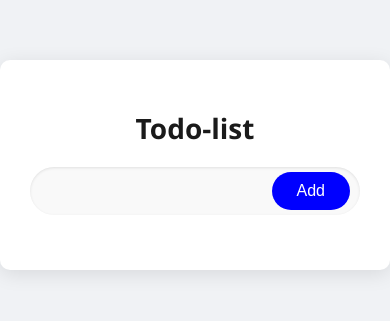
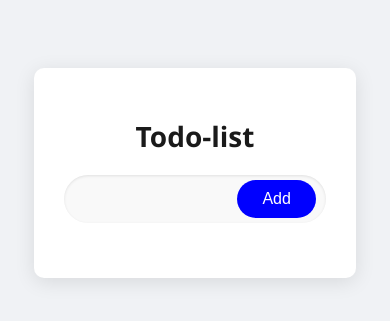
Before and after one commit to Tial0011/todolistweb, a plain HTML site: page index.html in a window 390 px wide. Shown: the part 257-578 px from the top of the page. Drawn offline with Linux system fonts and the light colour scheme.

Commit message:
i made it mobile responsive and added del btn

```diff
--- a/index.css
+++ b/index.css
@@ -5,7 +5,6 @@ body {
   justify-content: center;
   align-items: center;
   min-height: 100vh;
-  margin: 0;
   color: #333;
 }
 
@@ -14,7 +13,8 @@ body {
   padding: 30px;
   border-radius: 10px;
   box-shadow: 0 4px 20px rgba(0, 0, 0, 0.1);
-  width: 100%;
+  width: 70%;
+  height: 80%;
   max-width: 500px;
   text-align: center;
 }
@@ -42,6 +42,8 @@ h1 {
   padding: 10px;
   font-size: 16px;
   outline: none;
+  flex: 1;
+  min-width: 0;
 }
 
 #addTask {
@@ -51,8 +53,7 @@ h1 {
   border-radius: 25px;
   padding: 10px 25px;
   font-size: 16px;
-  cursor: pointer;
-  transition: background-color 0.3s ease;
+  flex-shrink: 0;
 }
 
 #addTask:hover {
@@ -97,7 +98,7 @@ li {
   border: none;
   border-radius: 25px;
   padding: 10px 20px;
-  width: 500px;
+  width: 100%;
 }
 .clrbtn:hover {
   background-color: red;
--- a/script.js
+++ b/script.js
@@ -31,5 +31,8 @@ addTask.addEventListener("click", () => {
   delbtn.className = "delbtn";
   delbtn.addEventListener("click", () => {
     li.remove();
+    if (list.children.length === 0) {
+      clearAllBtn.style.display = "none";
+    }
   });
 });
```
